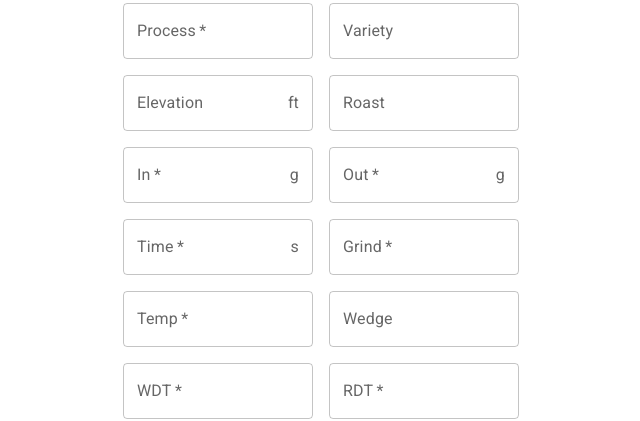
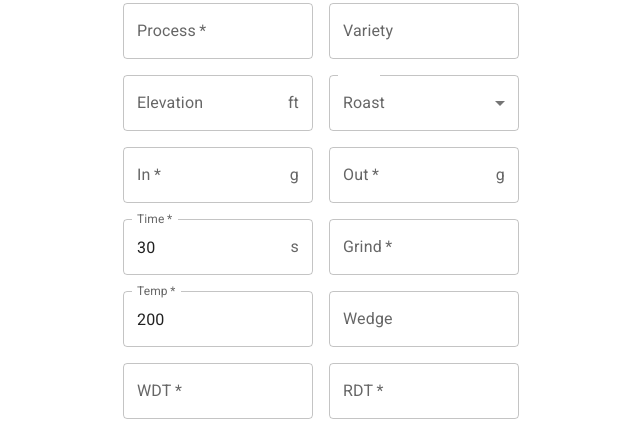
Before and after one commit to eoinmoney78/teamGit, a React (Create React App) app in the folder Expressonist/client/: page /add-coffee in a window 1280 px wide. Shown: the part 221-642 px from the top of the page, without its empty margins (319-959 px from the left). Built offline with nearby package versions, Linux system fonts and the light colour scheme.

Commit message:
Added baseURL in environment

```diff
--- a/Expressonist/client/package.json
+++ b/Expressonist/client/package.json
@@ -12,7 +12,6 @@
     "@testing-library/jest-dom": "^5.16.5",
     "@testing-library/react": "^13.4.0",
     "@testing-library/user-event": "^13.5.0",
-    "mui-treasury": "^0.1.5-alpha.3",
     "react": "^18.2.0",
     "react-dom": "^18.2.0",
     "react-router-dom": "^6.9.0",
--- a/Expressonist/client/src/components/auth/login/Login.jsx
+++ b/Expressonist/client/src/components/auth/login/Login.jsx
@@ -268,7 +268,7 @@ function Login({ updateToken }) {
       password: passwordRef.current.value,
     });
 
-    const url = 'http://localhost:4004/user/login';
+    const url = `${baseURL}/user/login`;
 
     try {
       const res = await fetch(url, {
--- a/Expressonist/client/src/components/coffee/AddCoffeeForm.jsx
+++ b/Expressonist/client/src/components/coffee/AddCoffeeForm.jsx
@@ -1,7 +1,6 @@
 import React, { useState } from 'react';
-import { TextField, Button, Grid, Typography, Box, InputAdornment, FormControl, OutlinedInput, InputLabel } from '@mui/material';
-
-
+import { TextField, Button, Grid, Typography, Box, InputAdornment, FormControl, OutlinedInput, InputLabel, MenuItem, Select } from '@mui/material';
+import { baseURL } from '../../environmnent';
 
 const AddCoffeeForm = ({ onAddCoffee }) => {
   const [roaster, setRoaster] = useState('');
@@ -12,9 +11,9 @@ const AddCoffeeForm = ({ onAddCoffee }) => {
   const [roast, setRoast] = useState('');
   const [inWeight, setInWeight] = useState('');
   const [outWeight, setOutWeight] = useState('');
-  const [time, setTime] = useState('');
+  const [time, setTime] = useState('30');
   const [grind, setGrind] = useState('');
-  const [temp, setTemp] = useState('');
+  const [temp, setTemp] = useState('200');
   const [wedge, setWedge] = useState('');
   const [wdt, setWdt] = useState('');
   const [rdt, setRdt] = useState('');
@@ -46,7 +45,7 @@ const AddCoffeeForm = ({ onAddCoffee }) => {
     console.log('coffeeData:', coffeeData);
 
     try {
-      const response = await fetch('https://localhost:4004/coffee', {
+      const response = await fetch(`${baseURL}/coffee`, {
         method: 'POST',
         headers: {
           'Content-Type': 'application/json',
@@ -122,6 +121,7 @@ const AddCoffeeForm = ({ onAddCoffee }) => {
             fullWidth
           />
         </Grid>
+
         <Grid item xs={12} sm={6}>
           <TextField
             label="Variety"
@@ -130,6 +130,7 @@ const AddCoffeeForm = ({ onAddCoffee }) => {
             fullWidth
           />
         </Grid>
+
         <Grid item xs={12} sm={6}>
           <FormControl>
             <InputLabel>Elevation</InputLabel>
@@ -139,18 +140,28 @@ const AddCoffeeForm = ({ onAddCoffee }) => {
                 value={elevation}
                 onChange={(e) => setElevation(e.target.value)}
                 fullWidth
+                inputProps={{
+                  step: '100'
+                }}
                 endAdornment={<InputAdornment position='end'>ft</InputAdornment>}
               />
             </FormControl>
           </Grid>
 
           <Grid item xs={12} sm={6}>
-            <TextField
+            <FormControl fullWidth>
+              <InputLabel>Roast</InputLabel>
+              <Select
                 label="Roast"
                 value={roast}
                 onChange={(e) => setRoast(e.target.value)}
-              fullWidth
-              />
+                displayEmpty
+              >
+                <MenuItem value={'Light'}>Light</MenuItem>
+                <MenuItem value={'Medium'}>Medium</MenuItem>
+                <MenuItem value={'Dark'}>Dark</MenuItem>
+              </Select>
+            </FormControl>
           </Grid>
 
           <Grid item xs={12} sm={6}>
@@ -162,6 +173,10 @@ const AddCoffeeForm = ({ onAddCoffee }) => {
                 value={inWeight}
                 onChange={(e) => setInWeight(e.target.value)}
                 fullWidth
+                inputProps={{
+                  step: '0.1',
+                  min: '0'
+                }}
                 endAdornment={<InputAdornment position="end">g</InputAdornment>}
               />
             </FormControl>
@@ -176,6 +191,10 @@ const AddCoffeeForm = ({ onAddCoffee }) => {
                 value={outWeight}
                 onChange={(e) => setOutWeight(e.target.value)}
                 fullWidth
+                inputProps={{
+                  step: '0.1',
+                  min: '0'
+                }}
                 endAdornment={<InputAdornment position="end">g</InputAdornment>}
               />
             </FormControl>
@@ -191,11 +210,9 @@ const AddCoffeeForm = ({ onAddCoffee }) => {
                 onChange={(e) => setTime(e.target.value)}
                 fullWidth
                 endAdornment={<InputAdornment position='end'>s</InputAdornment>}
-                inputprops={{
+                inputProps={{
                   step: 5,
-                  min: 0,
-                  max: 99999,
-                  type: 'number',
+                  min: 0
                 }}
               />
             </FormControl>
@@ -206,6 +223,10 @@ const AddCoffeeForm = ({ onAddCoffee }) => {
               label="Grind"
               value={grind}
               type="number"
+              inputProps={{
+                min: '0',
+                step: '0.1'
+              }}
               required
               onChange={(e) => setGrind(e.target.value)}
               fullWidth
@@ -220,6 +241,9 @@ const AddCoffeeForm = ({ onAddCoffee }) => {
               required
               onChange={(e) => setTemp(e.target.value)}
               fullWidth
+              inputProps={{
+                min: '100'
+              }}
             />
           </Grid>
 
@@ -230,6 +254,10 @@ const AddCoffeeForm = ({ onAddCoffee }) => {
               type="number"
               onChange={(e) => setWedge(e.target.value)}
               fullWidth
+              inputProps={{
+                step: '.1',
+                min: '0'
+              }}
             />
           </Grid>
 
@@ -279,7 +307,6 @@ const AddCoffeeForm = ({ onAddCoffee }) => {
                 type="submit"
                 variant="contained"
                 color="primary"
-
               >
                 Add Coffee Entry
               </Button>
@@ -287,7 +314,6 @@ const AddCoffeeForm = ({ onAddCoffee }) => {
           </Grid>
         </Grid>
       </form>
-
   );
 };
 
--- a/Expressonist/client/src/components/coffee/AddCoffeePage.jsx
+++ b/Expressonist/client/src/components/coffee/AddCoffeePage.jsx
@@ -2,11 +2,12 @@ import React from 'react';
 import { Container, Typography, Box, Button } from '@mui/material';
 import AddCoffeeForm from '../coffee/AddCoffeeForm';
 import { Link } from 'react-router-dom';
+import { baseURL } from '../../environmnent';
 
 const AddCoffeePage = ({ coffeeEntries, setCoffeeEntries, onAddCoffee }) => {
   const addCoffee = async (coffeeData) => {
     // Replace this URL with your API's base URL
-    const Url = 'https://localhost:4004/create';
+    const Url = `${baseURL}/create`;
     try {
       console.log('url:', Url);
       const response = await fetch('/coffee', {
--- a/Expressonist/client/src/components/dashboard/Dashboard.jsx
+++ b/Expressonist/client/src/components/dashboard/Dashboard.jsx
@@ -1,6 +1,8 @@
 import React, { useState, useEffect } from 'react';
 import { Container, Typography } from '@mui/material';
 import { Link } from 'react-router-dom';
+import { baseURL } from '../../environmnent';
+
 
 const Dashboard = () => {
   const [coffeeEntries, setCoffeeEntries] = useState([]);
@@ -9,7 +11,7 @@ const Dashboard = () => {
 
   const fetchCoffeeEntries = async () => {
     // Replace this URL with your API's base URL
-    const Url = 'https://localhost:4004/coffee';
+    const Url = `${baseURL}/coffee`;
 
     try {
       const response = await fetch(Url, {
@@ -48,7 +50,6 @@ const Dashboard = () => {
           <button>Add New Recipe</button>
         </Link>
       </div>
-
     </Container>
   );
 };
--- a/Expressonist/client/src/environmnent/index.js
+++ b/Expressonist/client/src/environmnent/index.js
@@ -1 +1 @@
-export let baseURL = 'http://localhost:4000';
+export let baseURL = 'http://localhost:4004';
```
Also changed, not shown: Expressonist/client/src/App.jsx (+1 -55 lines). Lines whose indentation alone changed are shown as unchanged.
